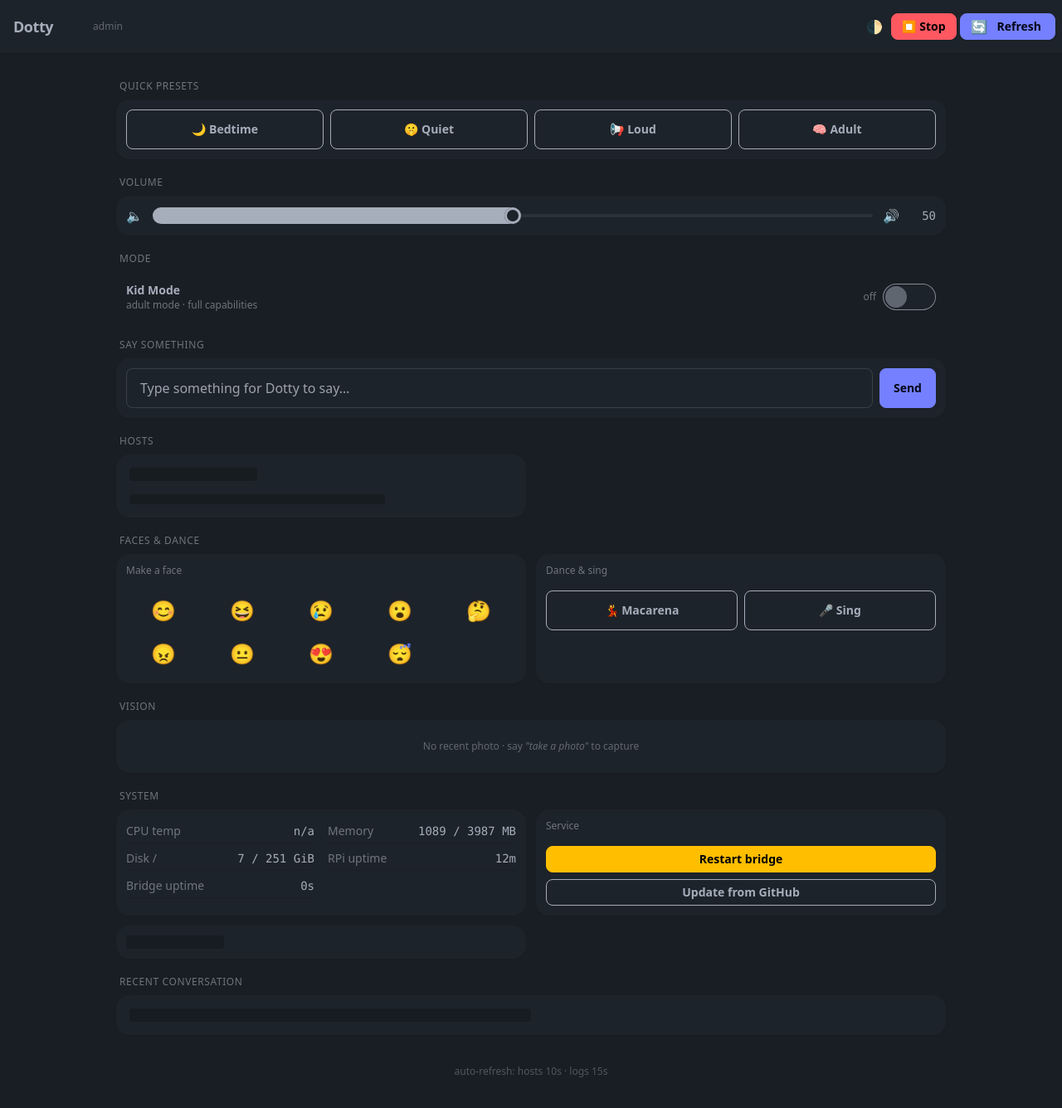
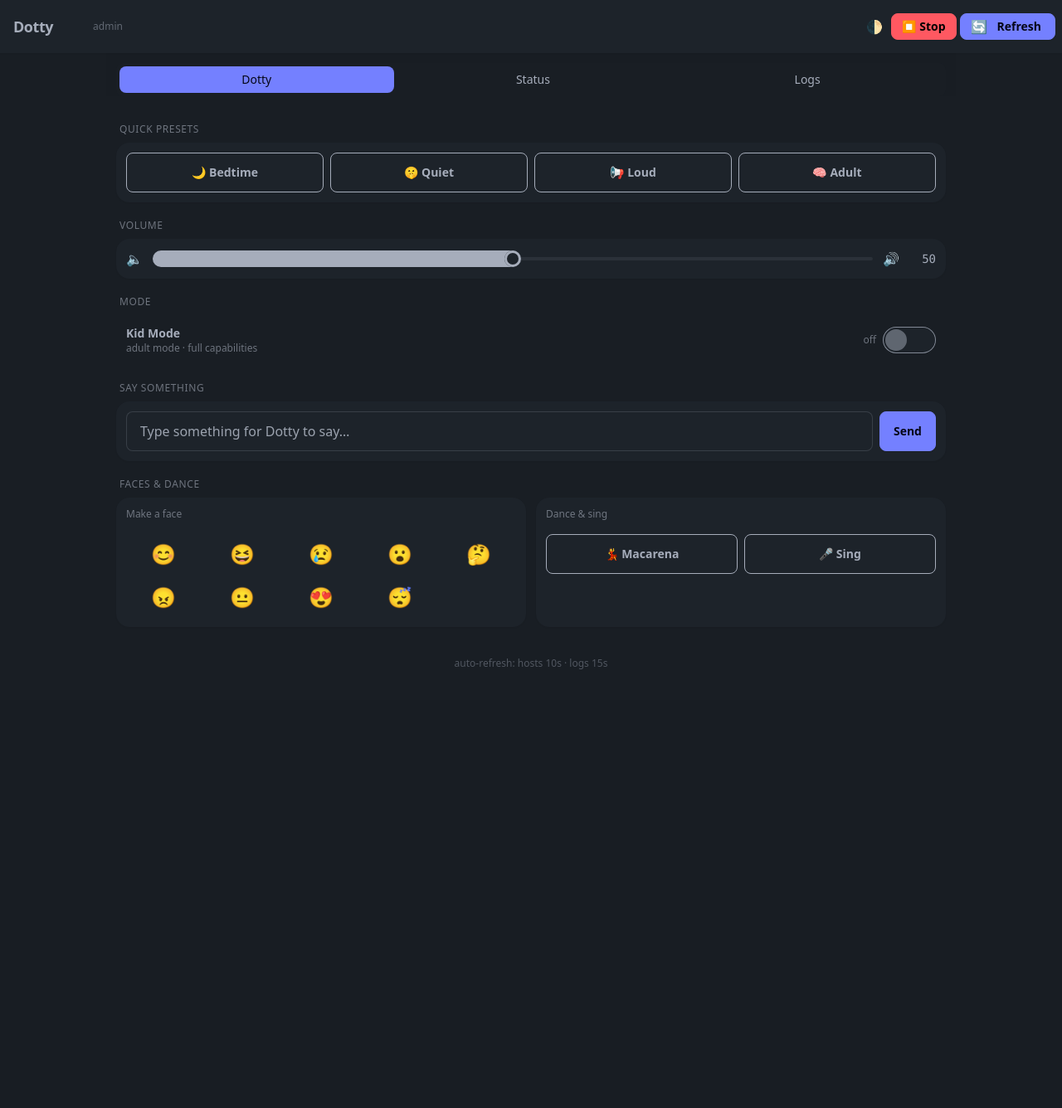
Before and after one commit to BrettKinny/dotty-stackchan, a FastAPI app: page /ui in a window 1280 px wide. Shown: the whole page at 83% size. After the commit the page ends 807 px from the top, so only its background shows below. Run offline with FastAPI, Linux system fonts and the light colour scheme; data that the repository does not hold is empty; parts of the project's set-up code (start-up, migrations or seed data) failed here and were passed over; some libraries are stand-ins or nearby versions.

Commit message:
portal polish: tabbed layout (Dotty / Status / Logs)
Q5: split the long single-column dashboard into three tabs with
DaisyUI's tabs-boxed nav, sticky under the header.

- Dotty: Quick presets, Volume, Mode, Say something, Faces & dance
- Status: Hosts, Vision, System (metrics + service + persona)
- Logs: Recent conversation

Tab state persists in URL hash + localStorage so reloads keep your
spot. Polling tiles inside hidden panels keep polling — htmx doesn't
pause on the `hidden` attribute, the elements stay in the DOM.

Co-Authored-By: Claude Opus 4.7 (1M context) <noreply@anthropic.com>

```diff
--- a/bridge/templates/dashboard.html
+++ b/bridge/templates/dashboard.html
@@ -68,9 +68,22 @@
   </div>
 </header>
 
+<nav class="px-3 pt-3 max-w-5xl mx-auto sticky top-16 z-[5] bg-base-200/95 backdrop-blur">
+  <div role="tablist" class="tabs tabs-boxed">
+    <a role="tab" data-tab="dotty" class="tab flex-1"
+       onclick="dottyTab('dotty')">Dotty</a>
+    <a role="tab" data-tab="status" class="tab flex-1"
+       onclick="dottyTab('status')">Status</a>
+    <a role="tab" data-tab="logs" class="tab flex-1"
+       onclick="dottyTab('logs')">Logs</a>
+  </div>
+</nav>
+
 <main class="p-3 space-y-5 max-w-5xl mx-auto">
 
   <div id="stop-result" class="px-3 empty:hidden"></div>
+
+  <div data-tab-panel="dotty" class="space-y-5">
 
   <section>
     <h2 class="text-xs uppercase tracking-wider text-base-content/60 mb-2 px-1">Quick presets</h2>
@@ -143,20 +156,6 @@
   </section>
 
   <section>
-    <h2 class="text-xs uppercase tracking-wider text-base-content/60 mb-2 px-1">Hosts</h2>
-    <div id="cards" data-poll
-         class="grid grid-cols-1 sm:grid-cols-2 lg:grid-cols-2 gap-3"
-         hx-get="/ui/cards" hx-trigger="load, every 10s, dotty-refresh from:window" hx-swap="innerHTML">
-      <div class="card bg-base-100 shadow-sm">
-        <div class="card-body p-4 animate-pulse">
-          <div class="h-4 bg-base-300 rounded w-1/3"></div>
-          <div class="h-3 bg-base-300 rounded w-2/3 mt-2"></div>
-        </div>
-      </div>
-    </div>
-  </section>
-
-  <section>
     <h2 class="text-xs uppercase tracking-wider text-base-content/60 mb-2 px-1">Faces &amp; dance</h2>
     <div class="grid grid-cols-1 sm:grid-cols-2 gap-3">
       <div class="card bg-base-100 shadow-sm">
@@ -187,6 +186,24 @@
             </form>
           </div>
           <div id="dance-result" class="mt-2 empty:hidden"></div>
+        </div>
+      </div>
+    </div>
+  </section>
+
+  </div>  <!-- end data-tab-panel="dotty" -->
+
+  <div data-tab-panel="status" class="space-y-5" hidden>
+
+  <section>
+    <h2 class="text-xs uppercase tracking-wider text-base-content/60 mb-2 px-1">Hosts</h2>
+    <div id="cards" data-poll
+         class="grid grid-cols-1 sm:grid-cols-2 lg:grid-cols-2 gap-3"
+         hx-get="/ui/cards" hx-trigger="load, every 10s, dotty-refresh from:window" hx-swap="innerHTML">
+      <div class="card bg-base-100 shadow-sm">
+        <div class="card-body p-4 animate-pulse">
+          <div class="h-4 bg-base-300 rounded w-1/3"></div>
+          <div class="h-3 bg-base-300 rounded w-2/3 mt-2"></div>
         </div>
       </div>
     </div>
@@ -240,6 +257,10 @@
     </div>
   </section>
 
+  </div>  <!-- end data-tab-panel="status" -->
+
+  <div data-tab-panel="logs" class="space-y-5" hidden>
+
   <section>
     <h2 class="text-xs uppercase tracking-wider text-base-content/60 mb-2 px-1">Recent conversation</h2>
     <div id="logs" data-poll class="card bg-base-100 shadow-sm overflow-hidden"
@@ -250,6 +271,8 @@
       </div>
     </div>
   </section>
+
+  </div>  <!-- end data-tab-panel="logs" -->
 
   <footer class="text-center text-xs text-base-content/40 pt-4 pb-6">
     auto-refresh: hosts 10s &middot; logs 15s
@@ -264,6 +287,26 @@
 </div>
 
 <script>
+  // Q5: simple tabbed layout. Polling tiles inside hidden panels still
+  // poll (htmx doesn't pause on `hidden` — they stay in the DOM).
+  function dottyTab(name) {
+    if (['dotty','status','logs'].indexOf(name) === -1) name = 'dotty';
+    document.querySelectorAll('[data-tab-panel]').forEach(function (p) {
+      p.hidden = (p.dataset.tabPanel !== name);
+    });
+    document.querySelectorAll('[role="tab"][data-tab]').forEach(function (t) {
+      t.classList.toggle('tab-active', t.dataset.tab === name);
+    });
+    history.replaceState(null, '', '#' + name);
+    try { localStorage.setItem('dotty-tab', name); } catch (e) {}
+  }
+  (function initTab() {
+    var fromHash = (location.hash || '').replace('#', '');
+    var saved;
+    try { saved = localStorage.getItem('dotty-tab'); } catch (e) {}
+    dottyTab(fromHash || saved || 'dotty');
+  })();
+
   (function () {
     if (typeof EventSource === 'undefined') return;
     var src = new EventSource('/ui/events');
```
